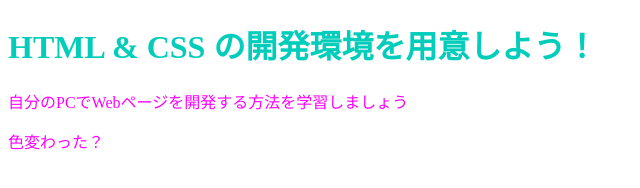
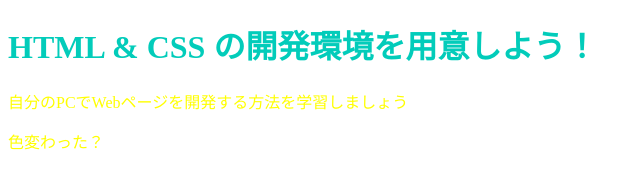
Before and after one commit to karimoto3/karimoto3.github.io, a plain HTML site: page index.html in a window 1280 px wide. Shown: the whole page, without its empty margins (0-640 px from the left). Drawn offline with Linux system fonts and the light colour scheme.

Commit message:
Update stylesheet.css

```diff
--- a/stylesheet.css
+++ b/stylesheet.css
@@ -2,5 +2,5 @@
     color:#02ccba;
 }
 .container{
-    color:#ff00ff;
+    color:#ffff00;
 }
```
